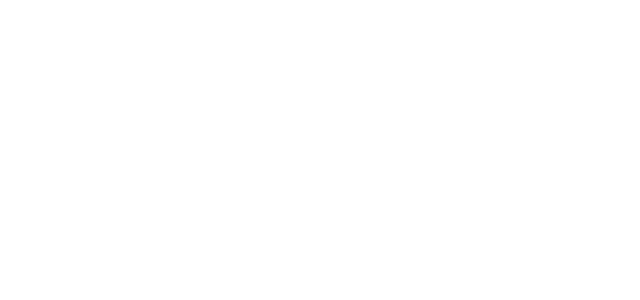
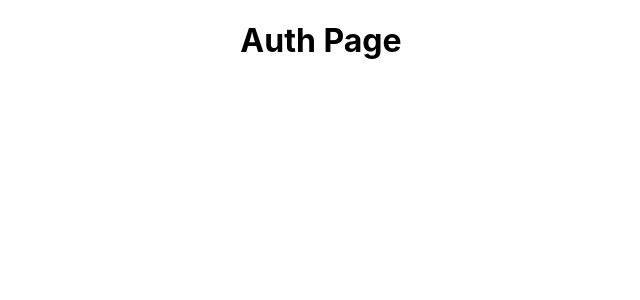
Before and after one commit to riyad-i/mern-infra, a React (Create React App) app: page / in a window 1280 px wide. Shown: the top 300 px of the page, without its empty margins (319-959 px from the left). Built offline with nearby package versions, Linux system fonts and the light colour scheme.

Commit message:
ternary in app.js to render specific page based on user login state

```diff
--- a/src/App.js
+++ b/src/App.js
@@ -1,17 +1,16 @@
-import './App.css';
-import { useState } from 'react';
-
-
+import "./App.css";
+import { useState } from "react";
+import NewOrderPage from "./pages/NewOrderPage";
+import AuthPage from "./pages/AuthPage";
 
 function App() {
-  const [user, setUser] = useState(null)
+  const [user, setUser] = useState(null);
 
   return (
     <div className="App">
-
-
+      {user ? <NewOrderPage /> : <AuthPage />}
     </div>
-  );
+  )
 }
 
 export default App;
```
